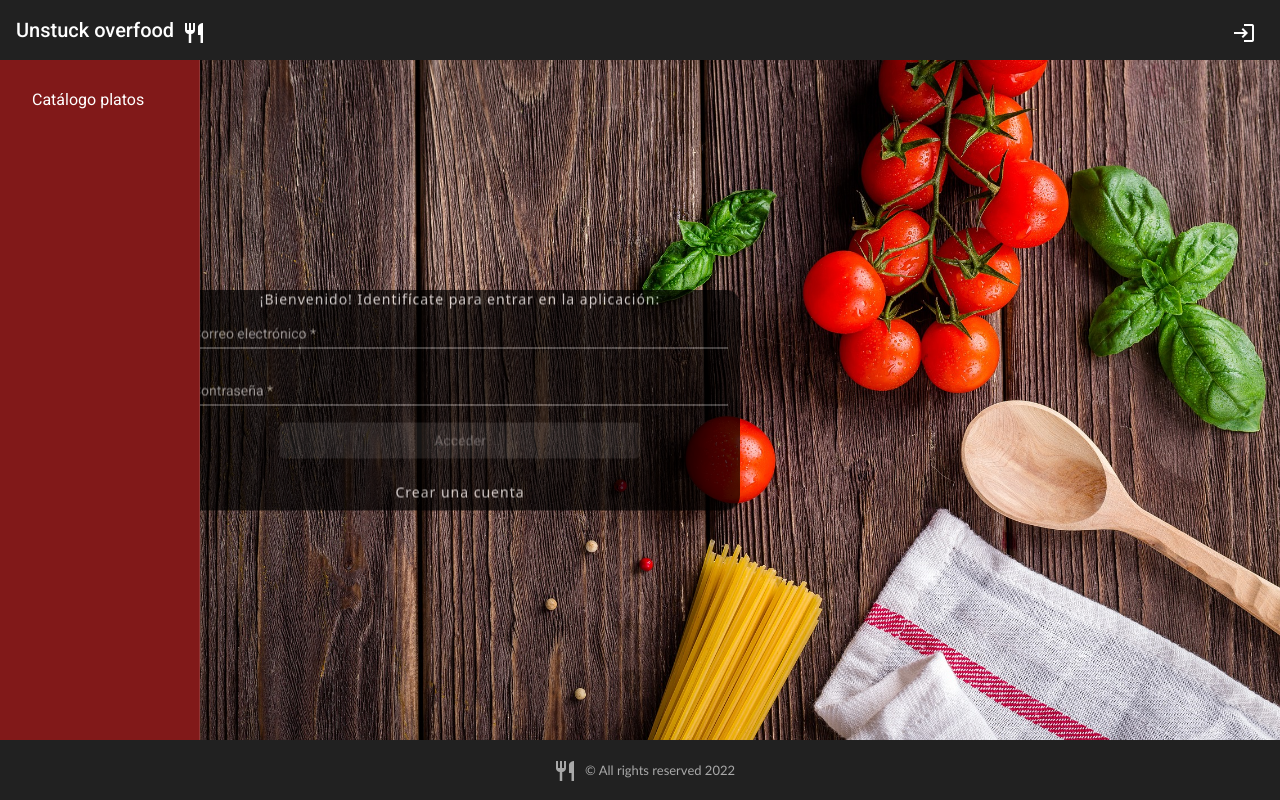
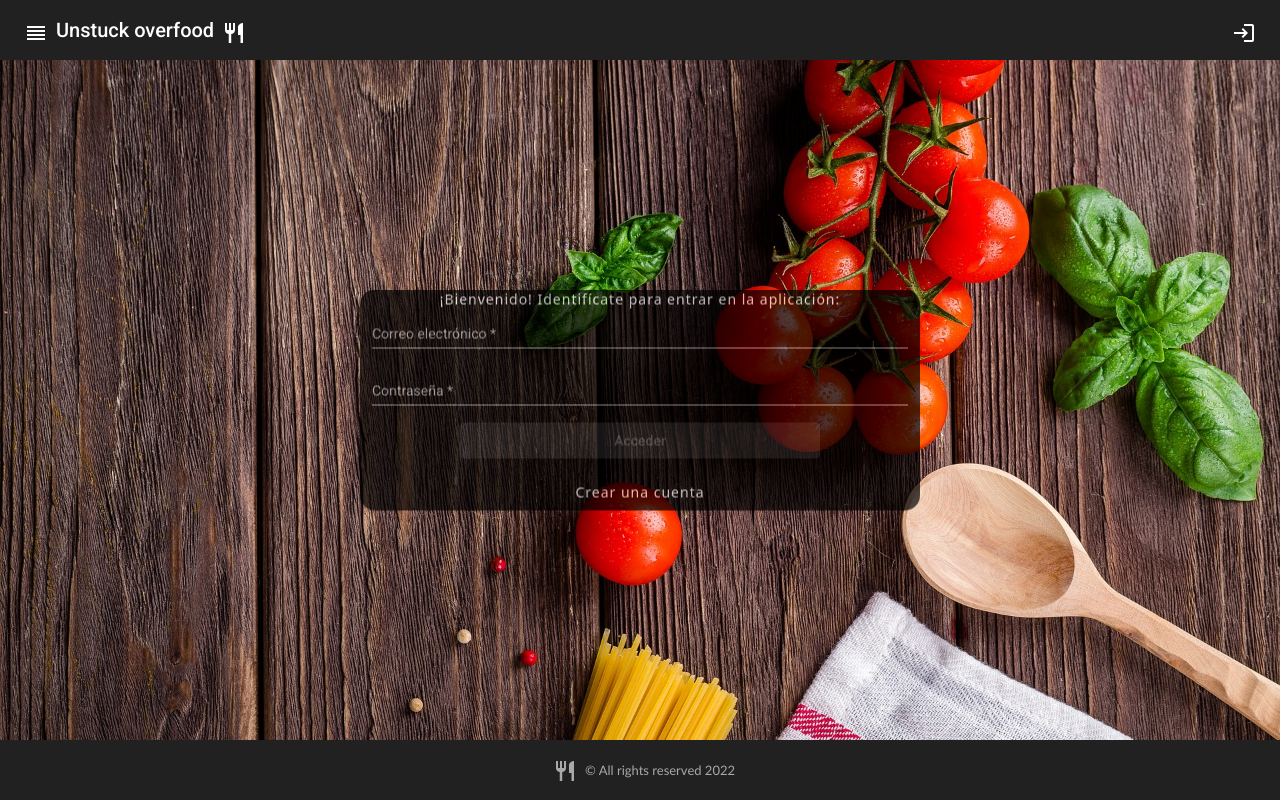
Before and after one commit to IsidreP/ReservaComedorFrontend, an Angular app: page /login in a window 1280 px wide. Built offline with nearby package versions, Linux system fonts and the light colour scheme.

Commit message:
añadida opción de toggle sidebar

```diff
--- a/src/app/app.component.html
+++ b/src/app/app.component.html
@@ -1,7 +1,7 @@
 <app-header></app-header>
 
 <mat-sidenav-container class="example-container">
-  <mat-sidenav mode="side" opened class="example-sidenav" [fixedInViewport]="false" [fixedTopGap]="0"
+  <mat-sidenav [opened]="sidebarState" mode="side" opened class="example-sidenav" [fixedInViewport]="false" [fixedTopGap]="0"
     [fixedBottomGap]="0">
 
     <mat-selection-list [multiple]="false">
--- a/src/app/app.component.ts
+++ b/src/app/app.component.ts
@@ -1,5 +1,6 @@
-import { Component } from '@angular/core';
-import { Observable } from 'rxjs';
+import { AfterViewInit, Component, OnInit, ViewChild } from '@angular/core';
+import { MatSidenav } from '@angular/material/sidenav';
+import { Observable, tap } from 'rxjs';
 import { ServiciosService } from './servicios/servicios.service';
 
 @Component({
@@ -8,11 +9,23 @@ import { ServiciosService } from './servicios/servicios.service';
   styleUrls: ['./app.component.scss']
 })
 export class AppComponent {
+
   title = 'reserva-comedor-front-end';
 
   usuarioLogeado$: Observable<any>;
 
+  sidebarState: boolean;
+
+
   constructor(private servicio: ServiciosService){
     this.usuarioLogeado$ = this.servicio.usuarioLogeado$
+
+    this.servicio.sidebarState$.subscribe(
+      (next) => {
+        this.sidebarState = next;
+      }
+    )
   }
+
+
 }
--- a/src/app/layout/header/header.component.html
+++ b/src/app/layout/header/header.component.html
@@ -1,6 +1,10 @@
 <mat-toolbar>
   <!-- NOMBRE APP & ICONO -->
   <div class="header-style">
+    <button (click)="toggleSidebar()" mat-icon-button>
+      <mat-icon>reorder</mat-icon>
+    </button>
+
     <span class="app-style" routerLink="/inicio">Unstuck overfood</span>
     <button mat-icon-button>
       <mat-icon>restaurant</mat-icon>
--- a/src/app/layout/header/header.component.ts
+++ b/src/app/layout/header/header.component.ts
@@ -2,7 +2,7 @@ import { Component, OnInit } from '@angular/core';
 import { FormControl } from '@angular/forms';
 import { TooltipPosition } from '@angular/material/tooltip';
 import { Router } from '@angular/router';
-import { Observable } from 'rxjs';
+import { Observable, take } from 'rxjs';
 import { ServiciosService } from 'src/app/servicios/servicios.service';
 
 @Component({
@@ -28,4 +28,18 @@ export class HeaderComponent implements OnInit {
     // redireccionamos a la página del login
     this.router.navigate(['/login']);
   }
+
+  toggleSidebar(){
+    this.servicio.sidebarState$.pipe(
+      take(1)
+      ).subscribe(
+      (next) => {
+        if(next == true){
+          this.servicio.toggleSidebarState(false);
+        }else {
+          this.servicio.toggleSidebarState(true);
+        }
+      }
+    )
+  }
 }
--- a/src/app/login/login.component.scss
+++ b/src/app/login/login.component.scss
@@ -15,7 +15,7 @@
   position: absolute;
   top: 50%;
   left: 50%;
-  transform: translate(-100%, -50%);
+  transform: translate(-50%, -50%);
   width: 35rem;
   background-color: black;
   opacity: 0.7;
--- a/src/app/servicios/servicios.service.ts
+++ b/src/app/servicios/servicios.service.ts
@@ -11,6 +11,7 @@ export class ServiciosService {
   token: string;
   decodedToken: any;
   usuarioLogeado$ = new BehaviorSubject<any>('');
+  sidebarState$ = new BehaviorSubject<boolean>(false);
 
   options: any;
 
@@ -123,4 +124,8 @@ export class ServiciosService {
   obtenerFranjas(){
     return this.http.get(`${this.url}/api/franjas`, this.options);
   }
+
+  toggleSidebarState(arg: boolean){
+    this.sidebarState$.next(arg);
+  }
 }
```
